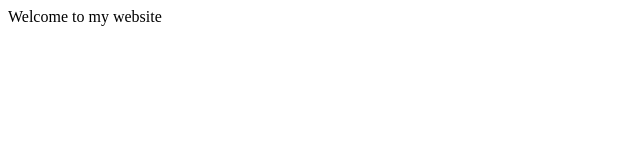
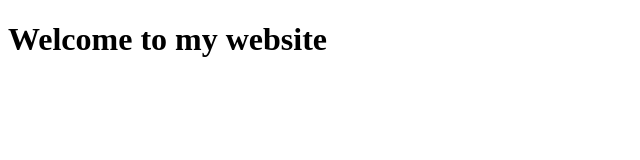
Before and after one commit to Arshiyanaheen/DEMO_8, a plain HTML site: page docs/index.html in a window 1280 px wide. Shown: the whole page, without its empty margins (0-640 px from the left). Drawn offline with Linux system fonts and the light colour scheme.

Commit message:
Update index.html

```diff
--- a/docs/index.html
+++ b/docs/index.html
@@ -2,10 +2,10 @@
 <html lang="en">
 <head>
     <meta charset="UTF-8">
-    <title>My Simple Website</title>
+    <title>My simple website</title>
 </head>
 <body>
-Welcome to my website
+<h1>Welcome to my website</h1>
 
 </body>
 </html>
```
